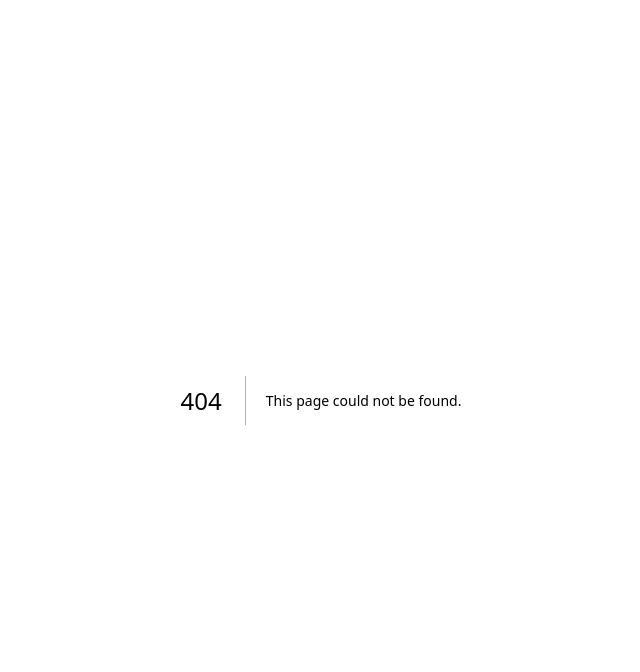
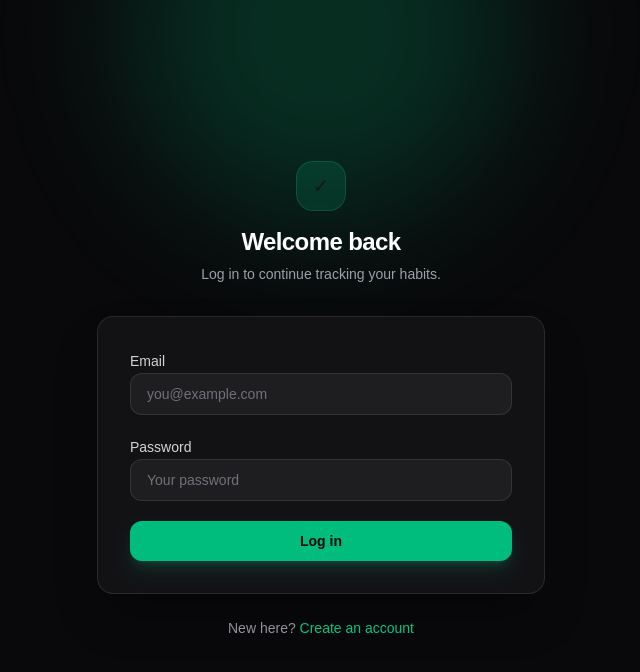
Before and after one commit to Emmanu430/habit-tracker, a Next.js app: page /login in a window 1280 px wide. Before the commit this address had no page. Shown: the top 672 px of the page, without its empty margins (319-959 px from the left). Built offline with nearby package versions, Linux system fonts and the light colour scheme; no server answers.

Commit message:
Add auth pages and dashboard

```diff
--- /dev/null
+++ b/app/dashboard/page.tsx
@@ -0,0 +1,26 @@
+    import { redirect } from "next/navigation";
+    import { createClient } from "@/lib/supabase/server";
+    import LogoutButton from "@/components/logout-button";
+
+    export default async function DashboardPage() {
+    const supabase = await createClient();
+    const {
+        data: { user },
+    } = await supabase.auth.getUser();
+
+    if (!user) {
+        redirect("/login");
+    }
+
+    return (
+        <main className="min-h-screen bg-zinc-950 px-4 py-10 text-white">
+        <div className="mx-auto flex max-w-3xl items-center justify-between">
+            <div>
+            <h1 className="text-2xl font-semibold tracking-tight">Your habits</h1>
+            <p className="mt-1 text-sm text-zinc-400">Signed in as {user.email}</p>
+            </div>
+            <LogoutButton />
+        </div>
+        </main>
+    );
+}
--- a/app/layout.tsx
+++ b/app/layout.tsx
@@ -21,6 +21,7 @@ export default function RootLayout({ children }: LayoutProps<"/">) {
   return (
     <html
       lang="en"
+      suppressHydrationWarning
       className={`${geistSans.variable} ${geistMono.variable} h-full antialiased`}
     >
       <body className="min-h-full flex flex-col">{children}</body>
--- /dev/null
+++ b/app/login/page.tsx
@@ -0,0 +1,5 @@
+import AuthForm from "@/components/auth-form";
+
+export default function LoginPage() {
+    return <AuthForm mode="login" />;
+}
--- /dev/null
+++ b/app/signup/page.tsx
@@ -0,0 +1,5 @@
+import AuthForm from "@/components/auth-form";
+
+export default function SignupPage() {
+    return <AuthForm mode="signup" />;
+}
--- /dev/null
+++ b/components/auth-form.tsx
@@ -0,0 +1,132 @@
+    "use client";
+
+    import { useState, type FormEvent } from "react";
+    import { useRouter } from "next/navigation";
+    import Link from "next/link";
+    import { createClient } from "@/lib/supabase/client";
+
+    type Props = { mode: "login" | "signup" };
+
+    const inputClass =
+    "w-full rounded-xl border border-white/10 bg-white/5 px-4 py-2.5 text-sm text-white placeholder:text-zinc-500 outline-none transition focus:border-emerald-400/60 focus:bg-white/[0.07] focus:ring-4 focus:ring-emerald-400/10";
+
+    export default function AuthForm({ mode }: Props) {
+    const router = useRouter();
+    const supabase = createClient();
+    const [email, setEmail] = useState("");
+    const [password, setPassword] = useState("");
+    const [error, setError] = useState<string | null>(null);
+    const [loading, setLoading] = useState(false);
+
+    const isLogin = mode === "login";
+
+    async function handleSubmit(e: FormEvent<HTMLFormElement>) {
+        e.preventDefault();
+        setError(null);
+        setLoading(true);
+
+        const { error } = isLogin
+        ? await supabase.auth.signInWithPassword({ email, password })
+        : await supabase.auth.signUp({ email, password });
+
+        setLoading(false);
+
+        if (error) {
+        setError(error.message);
+        return;
+        }
+
+        router.push("/dashboard");
+        router.refresh();
+    }
+
+    return (
+        <main className="relative flex min-h-screen items-center justify-center overflow-hidden bg-zinc-950 px-4">
+        {/* Soft background glow */}
+        <div className="pointer-events-none absolute -top-40 left-1/2 h-96 w-96 -translate-x-1/2 rounded-full bg-emerald-500/20 blur-3xl" />
+
+        <div className="relative w-full max-w-md">
+            <div className="mb-8 flex flex-col items-center text-center">
+            <div className="mb-4 flex h-12 w-12 items-center justify-center rounded-2xl bg-emerald-500/15 text-xl ring-1 ring-emerald-400/30">
+                ✓
+            </div>
+            <h1 className="text-2xl font-semibold tracking-tight text-white">
+                {isLogin ? "Welcome back" : "Create your account"}
+            </h1>
+            <p className="mt-1.5 text-sm text-zinc-400">
+                {isLogin
+                ? "Log in to continue tracking your habits."
+                : "Start building better habits today."}
+            </p>
+            </div>
+
+            <div className="rounded-2xl border border-white/10 bg-zinc-900/70 p-6 shadow-2xl shadow-black/40 backdrop-blur sm:p-8">
+            <form onSubmit={handleSubmit} className="space-y-5">
+                <div className="space-y-1.5">
+                <label htmlFor="email" className="text-sm font-medium text-zinc-300">
+                    Email
+                </label>
+                <input
+                    id="email"
+                    type="email"
+                    required
+                    autoComplete="email"
+                    placeholder="you@example.com"
+                    value={email}
+                    onChange={(e) => setEmail(e.target.value)}
+                    className={inputClass}
+                />
+                </div>
+
+                <div className="space-y-1.5">
+                <label htmlFor="password" className="text-sm font-medium text-zinc-300">
+                    Password
+                </label>
+                <input
+                    id="password"
+                    type="password"
+                    required
+                    minLength={6}
+                    autoComplete={isLogin ? "current-password" : "new-password"}
+                    placeholder={isLogin ? "Your password" : "At least 6 characters"}
+                    value={password}
+                    onChange={(e) => setPassword(e.target.value)}
+                    className={inputClass}
+                />
+                </div>
+
+                {error && (
+                <div
+                    role="alert"
+                    className="rounded-xl border border-red-500/20 bg-red-500/10 px-4 py-3 text-sm text-red-300"
+                >
+                    {error}
+                </div>
+                )}
+
+                <button
+                type="submit"
+                disabled={loading}
+                className="flex w-full items-center justify-center gap-2 rounded-xl bg-emerald-500 py-2.5 text-sm font-semibold text-zinc-950 shadow-lg shadow-emerald-500/20 transition hover:bg-emerald-400 focus:outline-none focus-visible:ring-4 focus-visible:ring-emerald-400/30 disabled:cursor-not-allowed disabled:opacity-60"
+                >
+                {loading && (
+                    <span className="h-4 w-4 animate-spin rounded-full border-2 border-zinc-950/30 border-t-zinc-950" />
+                )}
+                {loading ? "Please wait..." : isLogin ? "Log in" : "Create account"}
+                </button>
+            </form>
+            </div>
+
+            <p className="mt-6 text-center text-sm text-zinc-400">
+            {isLogin ? "New here? " : "Already have an account? "}
+            <Link
+                href={isLogin ? "/signup" : "/login"}
+                className="font-medium text-emerald-400 transition hover:text-emerald-300"
+            >
+                {isLogin ? "Create an account" : "Log in"}
+            </Link>
+            </p>
+        </div>
+        </main>
+    );
+}
--- /dev/null
+++ b/components/logout-button.tsx
@@ -0,0 +1,24 @@
+    "use client";
+
+    import { useRouter } from "next/navigation";
+    import { createClient } from "@/lib/supabase/client";
+
+    export default function LogoutButton() {
+    const router = useRouter();
+    const supabase = createClient();
+
+    async function handleLogout() {
+        await supabase.auth.signOut();
+        router.push("/login");
+        router.refresh();
+    }
+
+    return (
+        <button
+        onClick={handleLogout}
+        className="rounded-xl border border-white/10 bg-white/5 px-4 py-2 text-sm font-medium text-zinc-300 transition hover:bg-white/10 hover:text-white"
+        >
+        Log out
+        </button>
+    );
+}
--- a/package.json
+++ b/package.json
@@ -11,7 +11,7 @@
   "dependencies": {
     "@supabase/ssr": "^0.12.7",
     "@supabase/supabase-js": "^2.119.2",
-    "next": "16.4.3",
+    "next": "^16.4.6",
     "react": "19.3.0",
     "react-dom": "19.3.0"
   },
--- /dev/null
+++ b/proxy.ts
@@ -0,0 +1,48 @@
+    import { createServerClient } from "@supabase/ssr";
+    import { NextResponse, type NextRequest } from "next/server";
+
+    export async function proxy(request: NextRequest) {
+    let response = NextResponse.next({ request });
+
+    const supabase = createServerClient(
+        process.env.NEXT_PUBLIC_SUPABASE_URL!,
+        process.env.NEXT_PUBLIC_SUPABASE_ANON_KEY!,
+        {
+        cookies: {
+            getAll() {
+            return request.cookies.getAll();
+            },
+            setAll(cookiesToSet) {
+            cookiesToSet.forEach(({ name, value }) =>
+                request.cookies.set(name, value)
+            );
+            response = NextResponse.next({ request });
+            cookiesToSet.forEach(({ name, value, options }) =>
+                response.cookies.set(name, value, options)
+            );
+            },
+        },
+        }
+    );
+
+    // Use getUser, not getSession. It checks the token with Supabase's server.
+    const {
+        data: { user },
+    } = await supabase.auth.getUser();
+
+    const isProtected = request.nextUrl.pathname.startsWith("/dashboard");
+
+    if (!user && isProtected) {
+        const url = request.nextUrl.clone();
+        url.pathname = "/login";
+        return NextResponse.redirect(url);
+    }
+
+    return response;
+    }
+
+    export const config = {
+    matcher: [
+        "/((?!_next/static|_next/image|favicon.ico|.*\\.(?:svg|png|jpg|jpeg|gif|webp)$).*)",
+    ],
+    };
```
Also changed, not shown: 1 other file (tests, documents, lock files or other folders).
